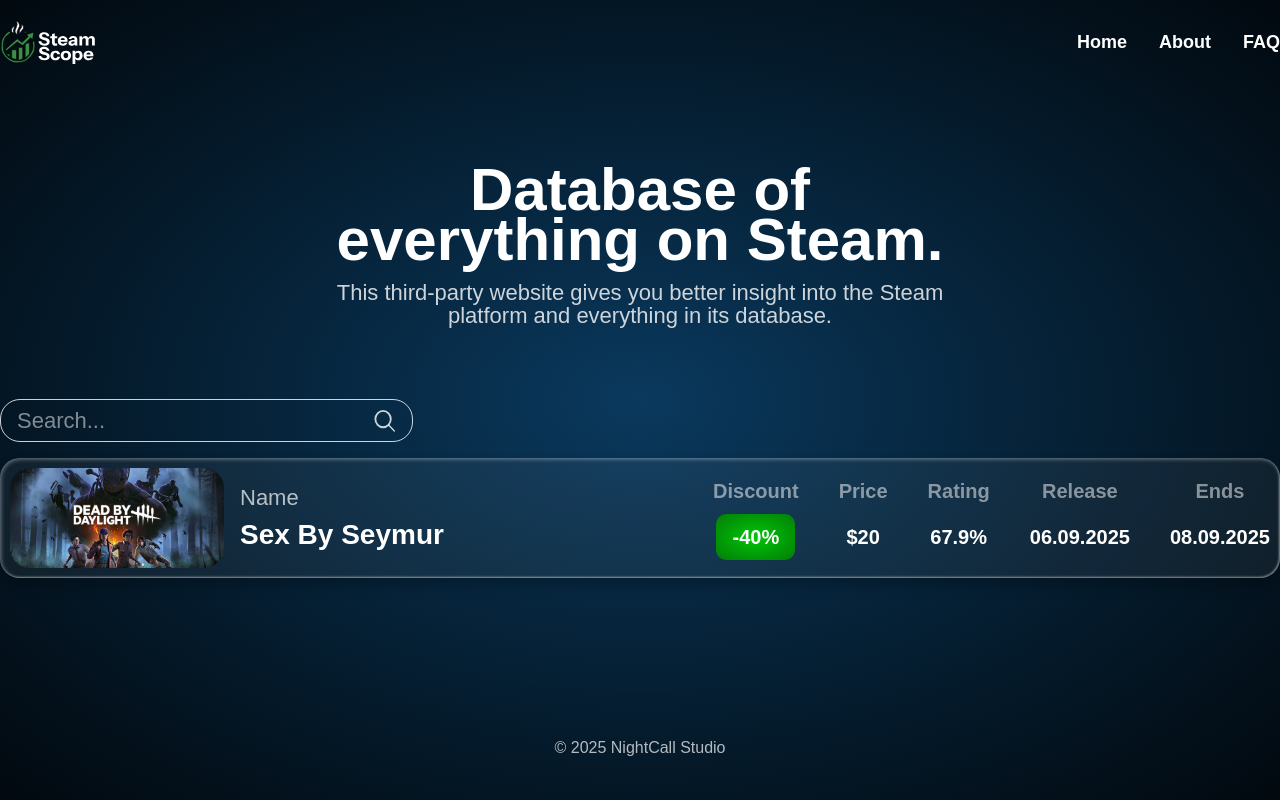
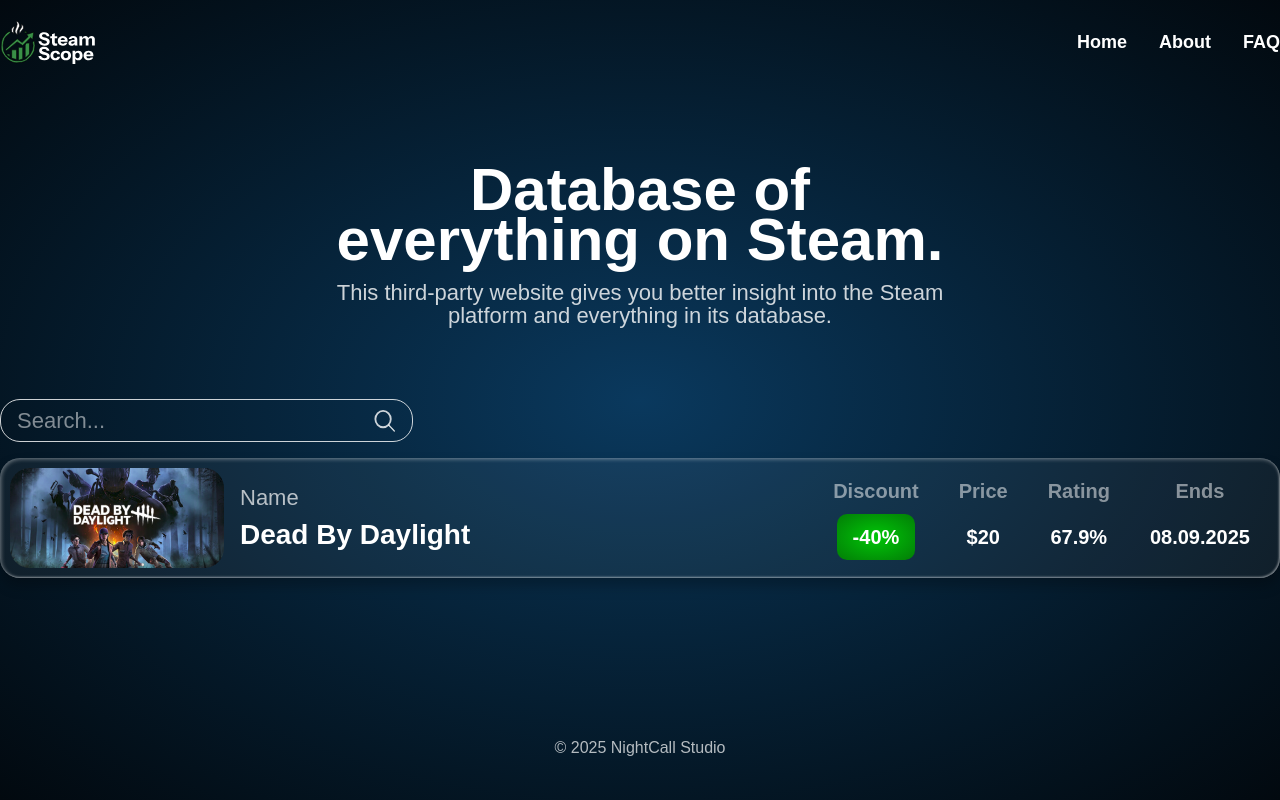
Before and after one commit to Nightcall-Studio/steam-scope, a Next.js app: page / in a window 1280 px wide. Built offline with nearby package versions, Linux system fonts and the light colour scheme; a web font is replaced by a local one.

Commit message:
Removed "release"

```diff
--- a/src/app/home/CardSection.tsx
+++ b/src/app/home/CardSection.tsx
@@ -30,12 +30,12 @@
                 Name
               </span>
               <h3 className="text-[28px] font-semibold max-lg:text-[26px] text-wrap  max-lg:leading-[22px] h-auto">
-                Sex By Seymur
+                Dead By Daylight
               </h3>
             </div>
           </div>
           <div className="flex flex-col justify-center items-center text-center">
-            <ul className="flex flex-wrap items-center justify-center gap-10 max-lg:justify-center max-lg:gap-12 max-lg:gap-y-6 font-semibold text-[20px] max-xl:gap-15 ">
+            <ul className="flex flex-wrap items-center justify-center gap-10 max-lg:justify-center max-lg:gap-12 max-lg:gap-y-6 font-semibold text-[20px] max-xl:gap-15 lg:pr-5">
               <li className="flex flex-col gap-2  items-center justify-center ">
                 <span className="text-white opacity-50 font-bold text-[20px] max-lg:text-[18px] max-lg:font-semibold">
                   Discount
@@ -60,14 +60,7 @@
                   67.9%
                 </div>
               </li>
-              <li className="flex flex-col gap-2 items-center justify-center">
-                <span className="text-white opacity-50 font-bold text-[20px] max-lg:text-[18px] max-lg:font-semibold">
-                  Release
-                </span>
-                <div className="py-2 rounded-[10px] max-lg:text-[18px] max-lg:font-semibold">
-                  06.09.2025
-                </div>
-              </li>
+
               <li className="flex flex-col gap-2 items-center justify-center">
                 <span className="text-white opacity-50 font-bold text-[20px] max-lg:text-[18px] max-lg:font-semibold">
                   Ends
```
